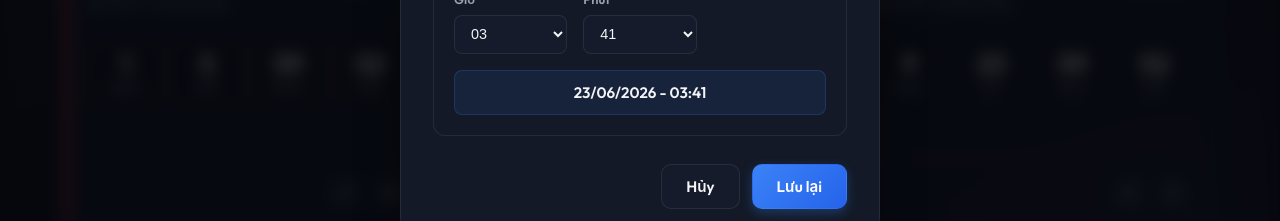
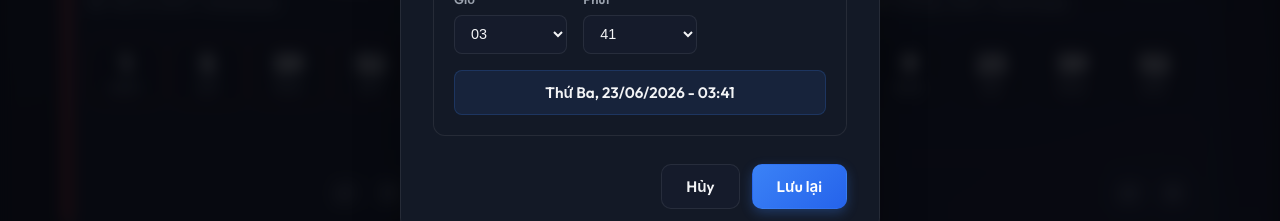
Before and after one commit to supli6669/exam-count-timer, a React (Vite) app: page / in a window 1280 px wide. Both pictures are taken after a click on the button "Thêm môn thi". Shown: the part 439-660 px from the top of the page. Built offline with nearby package versions, Linux system fonts and the light colour scheme.

Commit message:
feat: add day of week display in Vietnamese

```diff
--- a/src/components/DatePicker.jsx
+++ b/src/components/DatePicker.jsx
@@ -68,6 +68,13 @@ function DatePicker({ value, onChange }) {
   const updateDate = (y, m, d, h, min) => {
     const newDate = new Date(y, m, d, h, min);
     onChange(newDate.toISOString());
+  };
+
+  // Get day of week in Vietnamese
+  const getDayOfWeek = (y, m, d) => {
+    const days = ['Chủ Nhật', 'Thứ Hai', 'Thứ Ba', 'Thứ Tư', 'Thứ Năm', 'Thứ Sáu', 'Thứ Bảy'];
+    const date = new Date(y, m, d);
+    return days[date.getDay()];
   };
 
   // Generate year options (2020-2100)
@@ -166,7 +173,7 @@ function DatePicker({ value, onChange }) {
       </div>
 
       <div className="date-preview">
-        {String(day).padStart(2, '0')}/{String(month + 1).padStart(2, '0')}/{year} - {String(hour).padStart(2, '0')}:{String(minute).padStart(2, '0')}
+        {getDayOfWeek(year, month, day)}, {String(day).padStart(2, '0')}/{String(month + 1).padStart(2, '0')}/{year} - {String(hour).padStart(2, '0')}:{String(minute).padStart(2, '0')}
       </div>
     </div>
   );
--- a/src/components/ExamCard.jsx
+++ b/src/components/ExamCard.jsx
@@ -27,6 +27,13 @@ function ExamCard({ exam, onEdit, onDelete }) {
 
     return timeLeft;
   }
+
+  // Get day of week in Vietnamese
+  const getDayOfWeek = (dateStr) => {
+    const days = ['Chủ Nhật', 'Thứ Hai', 'Thứ Ba', 'Thứ Tư', 'Thứ Năm', 'Thứ Sáu', 'Thứ Bảy'];
+    const date = new Date(dateStr);
+    return days[date.getDay()];
+  };
 
   useEffect(() => {
     // Initial calculation
@@ -69,7 +76,8 @@ function ExamCard({ exam, onEdit, onDelete }) {
     const year = date.getFullYear();
     const hours = String(date.getHours()).padStart(2, '0');
     const minutes = String(date.getMinutes()).padStart(2, '0');
-    return `${hours}:${minutes} - ${day}/${month}/${year}`;
+    const dayOfWeek = getDayOfWeek(dateStr);
+    return `${dayOfWeek}, ${hours}:${minutes} - ${day}/${month}/${year}`;
   };
 
   return (
```
Also changed, not shown: 1 other file (tests, documents, lock files or other folders).
